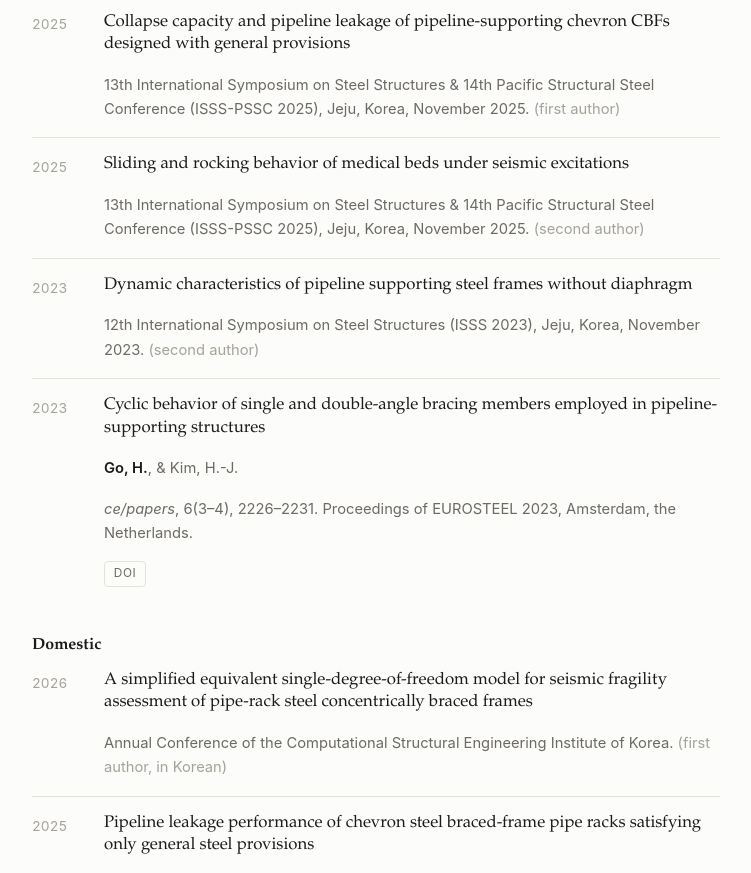
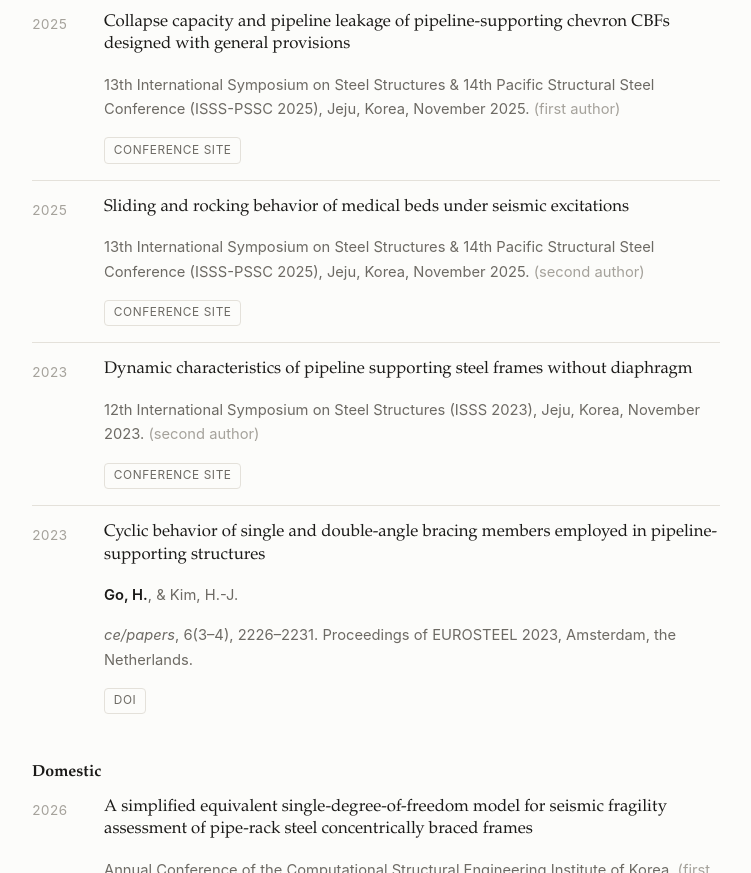
Before and after one commit to gohyun2000/gohyun2000.github.io, a plain HTML site: page index.html in a window 1280 px wide. Shown: the part 2080-2953 px from the top of the page, without its empty margins (264-1015 px from the left). Drawn offline with Linux system fonts and the light colour scheme.

Commit message:
Link ISSS conference sites instead of unstable proceedings downloads

```diff
--- a/index.html
+++ b/index.html
@@ -191,6 +191,10 @@
         <div class="pub-body">
           <p class="pub-title">Collapse capacity and pipeline leakage of pipeline-supporting chevron CBFs designed with general provisions</p>
           <p class="pub-venue">13th International Symposium on Steel Structures &amp; 14th Pacific Structural Steel Conference (ISSS-PSSC 2025), Jeju, Korea, November 2025. <span class="pub-note">(first author)</span></p>
+          <!-- 14회 대회가 열리면 이 링크는 https://www.isss.kr/2025/ 로 바뀝니다. -->
+          <p class="pub-actions">
+            <a href="https://www.isss.kr/" rel="noopener">Conference site</a>
+          </p>
         </div>
       </li>
 
@@ -199,6 +203,9 @@
         <div class="pub-body">
           <p class="pub-title">Sliding and rocking behavior of medical beds under seismic excitations</p>
           <p class="pub-venue">13th International Symposium on Steel Structures &amp; 14th Pacific Structural Steel Conference (ISSS-PSSC 2025), Jeju, Korea, November 2025. <span class="pub-note">(second author)</span></p>
+          <p class="pub-actions">
+            <a href="https://www.isss.kr/" rel="noopener">Conference site</a>
+          </p>
         </div>
       </li>
 
@@ -207,6 +214,9 @@
         <div class="pub-body">
           <p class="pub-title">Dynamic characteristics of pipeline supporting steel frames without diaphragm</p>
           <p class="pub-venue">12th International Symposium on Steel Structures (ISSS 2023), Jeju, Korea, November 2023. <span class="pub-note">(second author)</span></p>
+          <p class="pub-actions">
+            <a href="https://www.isss.kr/2023/" rel="noopener">Conference site</a>
+          </p>
         </div>
       </li>
 
```
Also changed, not shown: cv.html (+3 -3 lines), 1 other file.
